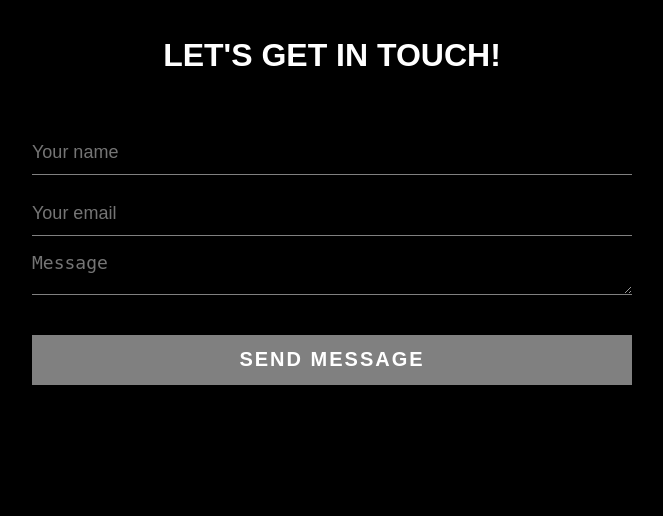
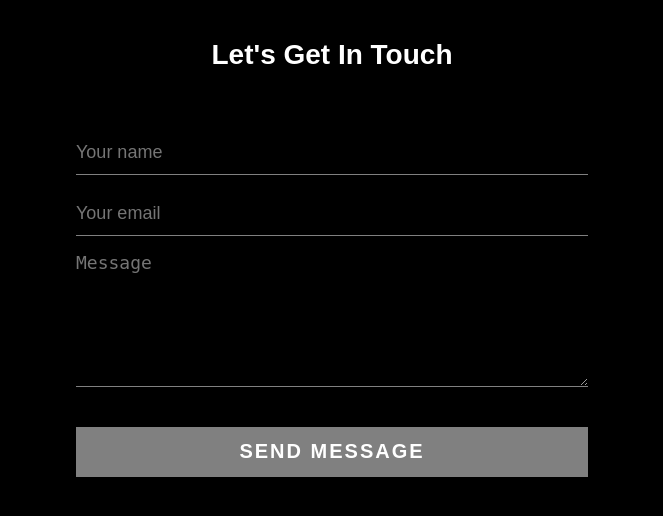
Before and after one commit to Danielblindheim/Webpage-for-learning, a PHP site: page /contact.html in a window 1280 px wide. Shown: the part 73-589 px from the top of the page, without its empty margins (308-971 px from the left). Run offline with PHP 8.4, Linux system fonts and the light colour scheme.

Commit message:
changed some login and contact page css, and linked contact.php even though it doesn't work

```diff
--- a/contact.css
+++ b/contact.css
@@ -165,12 +165,12 @@ body {
 .contact-title {
     margin-top: 30px;
     color: #fff;
-    text-transform: uppercase;
+    text-transform: capitalize;
     transition: all 4s ease-in-out;
 }
 
 .contact-title h1 {
-    font-size: 32px;
+    font-size: 28px;
     line-height: 50px;
 }
 
@@ -180,7 +180,7 @@ form {
 }
 
 .form-control {
-    width: 600px;
+    width: 40%;
     background: transparent;
     border: none;
     outline: none;
@@ -192,6 +192,10 @@ form {
 
 input {
     height: 45px;
+}
+
+#messageId {
+    height: 135px;
 }
 
 form .submit {
--- a/contact.html
+++ b/contact.html
@@ -84,17 +84,17 @@
 
 <div id="contactBody">
     <div class="contact-title">
-        <h1>Let's get in touch!</h1>
+        <h1>Let's get in touch</h1>
     </div>
 
     <div class="contact-form">
-        <form id="contact-form" method="post" action="config.php">
+        <form id="contact-form" method="post" action="contact.php">
             <input name="name" type="text" class="form-control" placeholder="Your name" required>
             <br>
             <input name="email" type="email" class="form-control" placeholder="Your email" required>
             <br>
 
-            <textarea name="message" class="form-control" placeholder="Message" row="4" required></textarea>
+            <textarea id="messageId" name="message" class="form-control" placeholder="Message" row="4" required></textarea>
             <br>
 
             <input type="submit" class="form-control submit" id="submitted" value="SEND MESSAGE">
--- a/login.html
+++ b/login.html
@@ -88,7 +88,7 @@
                     <input type="text" name="" placeholder="Enter Username" required>
                     <p>Password</p>
                     <input type="password" name="" placeholder="Enter Password" required>
-                    <input type="submit" name="" value="Log in"><br>
+                    <input type="submit" name="" value="LOGIN"><br>
                     <a href="#">Forgot password?</a><br>
                     <a href="#">Don't have an account?</a>
                 </form>
```
Also changed, not shown: login.css (+5 -11 lines).
